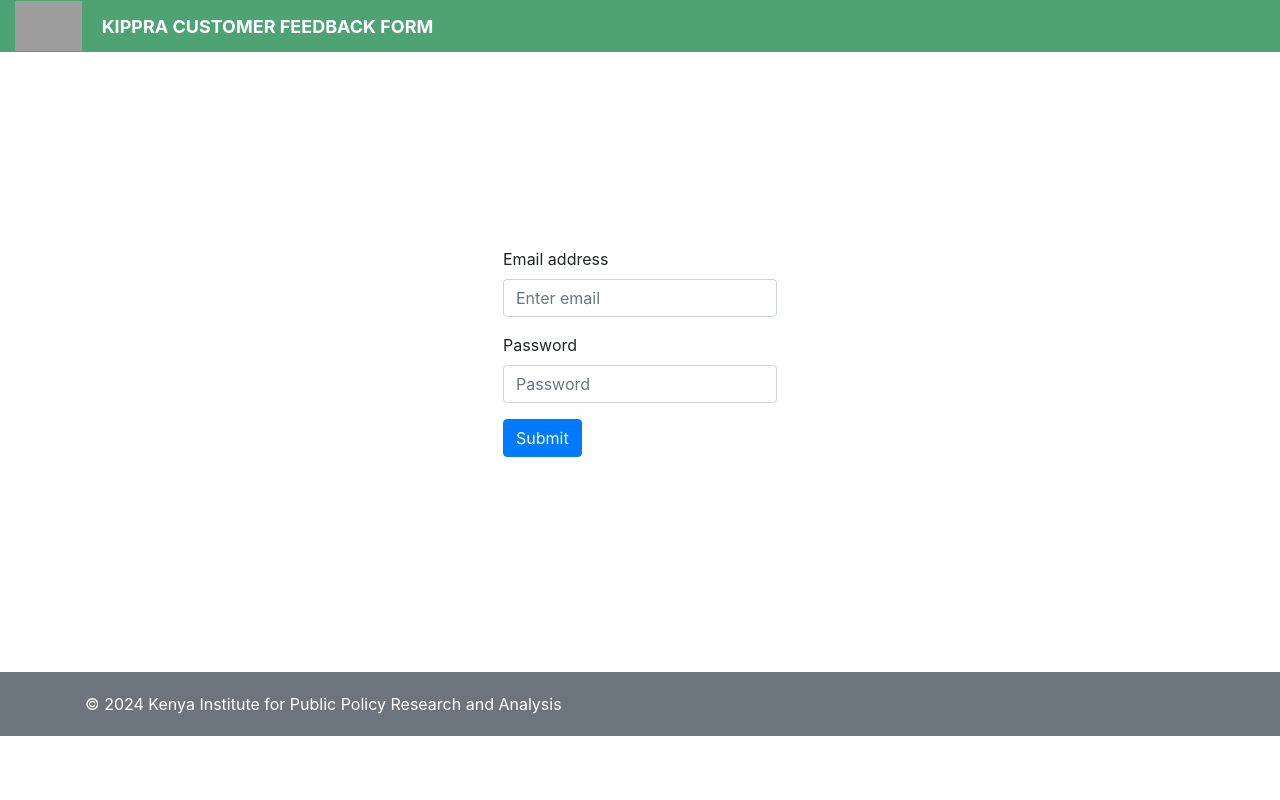
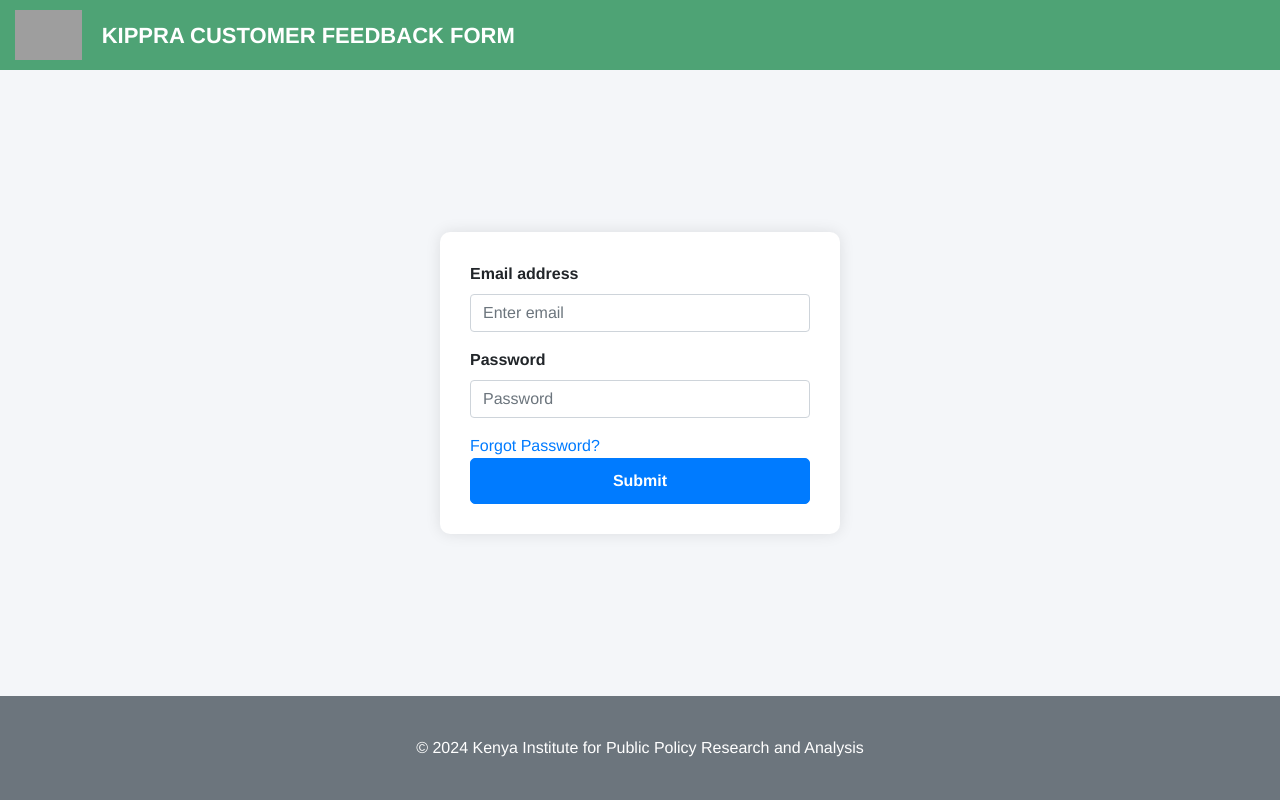
Before and after one commit to cornelkemboi/CustomerFeedbackapp, a Flask app: page /admin in a window 1280 px wide. Run offline with Flask 3, Linux system fonts and the light colour scheme; some libraries are stand-ins or nearby versions; grey boxes are pictures that could not be loaded.

Commit message:
Add bcrypt for password validator, add forgot password screen

```diff
--- a/app/templates/admin/login.html
+++ b/app/templates/admin/login.html
@@ -3,45 +3,75 @@
 <head>
     <meta charset="UTF-8">
     <meta name="viewport" content="width=device-width, initial-scale=1, shrink-to-fit=no">
-     <title>
-        KIPPRA – The Kenya Institute for Public Policy Research and Analysis
-    </title>
+    <title>KIPPRA – The Kenya Institute for Public Policy Research and Analysis</title>
     <!-- Bootstrap CSS -->
     <link href="https://stackpath.bootstrapcdn.com/bootstrap/4.5.2/css/bootstrap.min.css" rel="stylesheet">
     <link rel="stylesheet" href="https://cdnjs.cloudflare.com/ajax/libs/font-awesome/6.0.0-beta3/css/all.min.css">
     <link rel="stylesheet" href="https://cdnjs.cloudflare.com/ajax/libs/intl-tel-input/17.0.8/css/intlTelInput.css"/>
     <script src="https://cdnjs.cloudflare.com/ajax/libs/intl-tel-input/17.0.8/js/intlTelInput.min.js"></script>
     <style>
+        body {
+            background-color: #f4f6f9;
+            font-family: 'Helvetica Neue', sans-serif;
+            display: flex;
+            flex-direction: column;
+            min-height: 100vh;
+        }
         header {
-            padding: 1px 0;
+            padding: 10px 0;
+            background-color: #343a40;
+            color: #ffffff;
         }
         .header-logo img {
             max-height: 50px;
         }
         .header-title {
             margin-left: 20px;
-            font-size: 18px;
+            font-size: 22px;
             font-weight: bold;
+        }
+        .container {
+            display: flex;
+            justify-content: center;
+            align-items: center;
+            flex: 1; /* Takes up remaining space in the body */
+            padding: 20px;
+        }
+        .form-container {
+            background-color: #ffffff;
+            padding: 30px;
+            border-radius: 10px;
+            box-shadow: 0px 0px 15px rgba(0, 0, 0, 0.1);
+            width: 100%;
+            max-width: 400px;
+        }
+        .form-container .form-group label {
+            font-weight: 600;
+        }
+        .form-container .btn {
+            background-color: #007bff;
+            border-color: #007bff;
+            font-weight: bold;
+            width: 100%;
+            padding: 10px;
+            border-radius: 5px;
+        }
+        .form-container .btn:hover {
+            background-color: #0056b3;
         }
         footer {
             padding: 20px 0;
-            margin-top: 20px;
-        }
-        .three-fourths-height {
-            height: 75vh; /* 75% of viewport height */
-            display: flex;
-            align-items: center;
-            justify-content: center;
+            text-align: center;
+            color: #6c757d;
+            background-color: #f8f9fa;
         }
     </style>
 </head>
 <body>
     {% include 'header.html' %}
 
-    <div class="container three-fourths-height">
-        <div class="row justify-content-center">
-
-            <div class="">
+    <div class="container">
+        <div class="form-container">
             <form action="/admin" method="POST">
                 {% with messages = get_flashed_messages(with_categories=true) %}
                     {% if messages %}
@@ -52,17 +82,20 @@
                 {% endwith %}
                 <div class="form-group">
                     <label for="email">Email address</label>
-                        <input type="email" class="form-control" id="email" name="email" aria-describedby="emailHelp" placeholder="Enter email">
+                    <input type="email" class="form-control" id="email" name="email" placeholder="Enter email">
                 </div>
                 <div class="form-group">
                     <label for="password">Password</label>
                     <input type="password" class="form-control" id="password" name="password" placeholder="Password">
                 </div>
+              <div class="forgot-password">
+                    <a href="/forgot_password">Forgot Password?</a>
+                </div>
                 <button type="submit" class="btn btn-primary">Submit</button>
             </form>
         </div>
     </div>
-    </div>
+
     {% include 'footer.html' %}
 </body>
 </html>
--- a/app/views/auth.py
+++ b/app/views/auth.py
@@ -1,5 +1,7 @@
-from flask import Blueprint, request, session, redirect, url_for, flash, render_template, jsonify
-import hashlib
+from flask import Blueprint, request, session, redirect, url_for, flash, render_template, jsonify, abort
+from sqlalchemy import or_
+import bcrypt
+
 from app import db
 from app.models import RegisterUser
 from app.schemas import RegisterUserSchema, UserSchema
@@ -21,28 +23,32 @@ def login_required(f):
 
 @bp.route('/admin', methods=['GET', 'POST'])
 def user_login():
-    try:
-        if request.method == 'POST':
-            email = request.form['email']
-            password = request.form['password']
-            hashed_password = hashlib.md5(password.encode()).hexdigest()
+    if request.method == 'POST':
+        email = request.form['email']
+        password = request.form['password']
 
-            # Query the user from the database
-            user = RegisterUser.query.filter_by(email=email).first()
+        user = RegisterUser.query.filter_by(email=email).first()
+        if user:
+            try:
+                # Check if the password matches
+                if bcrypt.checkpw(password.encode(), user.password.encode()):
+                    session['user_id'] = user.id
+                    session['role'] = user.role
+                    return redirect(url_for('auth.dashboard'))
+                else:
+                    flash('Invalid email or password. Please try again.', 'danger')
+            except ValueError as e:
+                flash(f"Password check error: {str(e)}", 'danger')
+        else:
+            flash('Invalid email or password. Please try again.', 'danger')
 
-            if user and hashed_password == user.password:
-                session['user_id'] = user.id
-                session['role'] = user.role
-                return redirect(url_for('auth.dashboard'))
-            else:
-                flash('Invalid email or password. Please try again.', 'danger')
-                return redirect(url_for('auth.user_login'))
-    except Exception as e:
-        raise f"There was an error during login {str(e)}"
+        return redirect(url_for('auth.user_login'))
+
     return render_template('admin/login.html')
 
 
 @bp.route('/dashboard')
+@login_required
 def dashboard():
     user_role = session.get('role', 'user')
     return render_template('admin/dashboard.html', user_role=user_role)
@@ -52,18 +58,50 @@ def dashboard():
 @login_required
 def change_password():
     try:
-        user_id = request.form['user_id']
-        new_password = request.form['new_password']
-        hashed_password = hashlib.md5(new_password.encode()).hexdigest()
+        user_id = request.form.get('user_id')
+        email = request.form.get('email')
+        new_password = request.form.get('new_password')
 
-        user = RegisterUser.query.get(user_id)
+        if not (email or user_id) or not new_password:
+            flash("Either email or user ID and new password must be provided", "danger")
+            return redirect(url_for('auth.dashboard'))
+
+        user = RegisterUser.query.filter(or_(RegisterUser.email == email, RegisterUser.id == user_id)).first()
+
         if user:
-            user.password = hashed_password
-            user.write_date = db.func.now()
+            user.password = bcrypt.hashpw(new_password.encode(), bcrypt.gensalt()).decode()
             db.session.commit()
+            flash("Password updated successfully.", "success")
+        else:
+            flash("User not found", "danger")
     except Exception as e:
-        raise f"There was an error during change_password {str(e)}"
-    return render_template('admin/dashboard.html')
+        flash(f"There was an error during password change: {str(e)}", "danger")
+
+    return redirect(url_for('auth.dashboard'))
+
+
+@bp.route('/user-change-password', methods=['POST'])
+def user_change_password():
+    try:
+        email = request.form.get('email')
+        new_password = request.form.get('new_password')
+
+        if not email or not new_password:
+            flash("Either email or user ID and new password must be provided", "danger")
+            return redirect(url_for('auth. user_change_password'))
+
+        user = RegisterUser.query.filter(RegisterUser.email == email).first()
+
+        if user:
+            user.password = bcrypt.hashpw(new_password.encode(), bcrypt.gensalt()).decode()
+            db.session.commit()
+            flash("Password updated successfully.", "success")
+        else:
+            flash("User not found", "danger")
+    except Exception as e:
+        flash(f"There was an error during password change: {str(e)}", "danger")
+
+    return redirect(url_for('auth.user_login'))
 
 
 @bp.route('/delete-user', methods=['POST'])
@@ -76,9 +114,13 @@ def delete_user():
         if user:
             user.active = False
             db.session.commit()
+            flash("User deleted successfully.", "success")
+        else:
+            flash("User not found", "danger")
     except Exception as e:
-        raise f"There was an error during delete_user {str(e)}"
-    return render_template('admin/dashboard.html')
+        flash(f"There was an error during user deletion: {str(e)}", "danger")
+
+    return redirect(url_for('auth.dashboard'))
 
 
 @bp.route('/profile', methods=['GET', 'POST'])
@@ -98,7 +140,9 @@ def profile():
         user_schema = RegisterUserSchema()
         user_data = user_schema.dump(user)
     except Exception as e:
-        raise f"There was an error on profile {str(e)}"
+        flash(f"There was an error fetching profile data: {str(e)}", "danger")
+        return jsonify({'error': 'Internal server error'}), 500
+
     return jsonify(user_data)
 
 
@@ -106,10 +150,7 @@ def profile():
 @login_required
 def api_users():
     try:
-        # Query the database using SQLAlchemy
         users = RegisterUser.query.all()
-
-        # Prepare data for serialization
         users_data = [{
             'id': user.id,
             'first_name': user.first_name,
@@ -118,52 +159,50 @@ def api_users():
             'role': user.role,
         } for user in users if user.active]
 
-        # Serialize the data
         schema = UserSchema(many=True)
         result = schema.dump(users_data)
     except Exception as e:
-        raise f"There was an error when fetching api_users {str(e)}"
+        return jsonify({'error': f"There was an error fetching users: {str(e)}"}), 500
+
     return jsonify(result)
 
 
 @bp.route('/register', methods=['GET', 'POST'])
 @login_required
 def register():
-    try:
-        if request.method == 'POST':
-            first_name = request.form['first_name']
-            last_name = request.form['last_name']
-            email = request.form['email']
-            password = request.form['password']
-            confirm_password = request.form['confirm_password']
-            role = request.form['role']
+    if request.method == 'POST':
+        first_name = request.form['first_name']
+        last_name = request.form['last_name']
+        email = request.form['email']
+        password = request.form['password']
+        confirm_password = request.form['confirm_password']
+        role = request.form['role']
 
-            if password != confirm_password:
-                flash('Passwords do not match. Please try again.', 'danger')
-                return render_template('admin/dashboard.html')
+        if password != confirm_password:
+            flash('Passwords do not match. Please try again.', 'danger')
+            return redirect(url_for('auth.dashboard'))
 
-            existing_user = RegisterUser.query.filter_by(email=email, active=True).first()
+        existing_user = RegisterUser.query.filter_by(email=email, active=True).first()
 
-            if existing_user:
-                flash('User with this email already exists. Please try another email.', 'danger')
-                return render_template('admin/dashboard.html')
+        if existing_user:
+            flash('User with this email already exists. Please try another email.', 'danger')
+            return redirect(url_for('auth.dashboard'))
 
-            hashed_password = hashlib.md5(password.encode()).hexdigest()
+        hashed_password = bcrypt.hashpw(password.encode(), bcrypt.gensalt()).decode()
 
-            new_user = RegisterUser(
-                first_name=first_name,
-                last_name=last_name,
-                email=email,
-                password=hashed_password,
-                role=role
-            )
-            db.session.add(new_user)
-            db.session.commit()
+        new_user = RegisterUser(
+            first_name=first_name,
+            last_name=last_name,
+            email=email,
+            password=hashed_password,
+            role=role
+        )
+        db.session.add(new_user)
+        db.session.commit()
 
-            flash('Registration successful!', 'success')
-            return render_template('admin/dashboard.html')
-    except Exception as e:
-        raise f"There was an error when registering users {str(e)}"
+        flash('Registration successful!', 'success')
+        return redirect(url_for('auth.dashboard'))
+
     return render_template('admin/dashboard.html')
 
 
@@ -171,6 +210,7 @@ def register():
 def user_logout():
     try:
         session.pop('user_id', None)
+        flash('You have been logged out.', 'info')
     except Exception as e:
-        raise f"There was an error during user_logout {str(e)}"
+        flash(f"There was an error during logout: {str(e)}", "danger")
     return redirect(url_for('auth.user_login'))
```
Also changed, not shown: app/templates/admin/forgot_password.html (added, +140 -0 lines), app/views/feedback.py (+7 -2 lines). Lines whose indentation alone changed are shown as unchanged.
